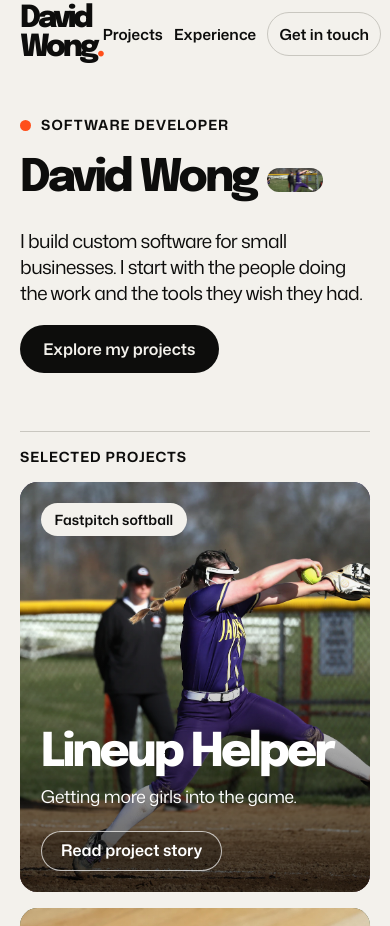
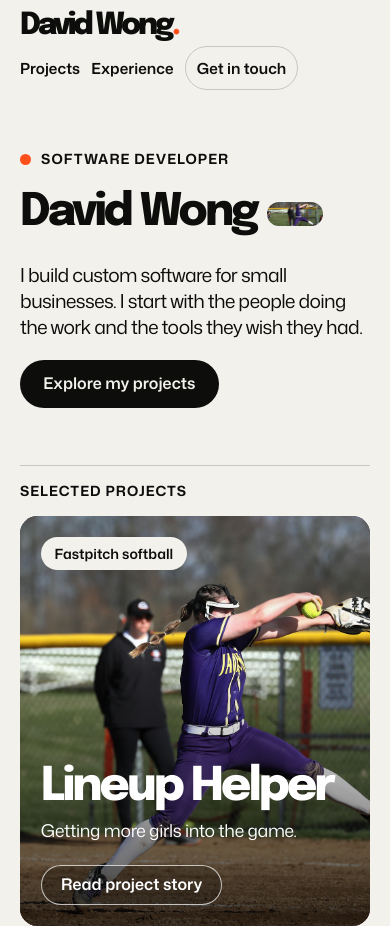
Before and after one commit to da-vid/Portfolio, an Astro site: page / in a window 390 px wide. Shown: the top 926 px of the page. Built offline with nearby package versions, Linux system fonts and the light colour scheme; Astro itself is replaced by a stand-in of ours.

Commit message:
Fit the full wordmark on narrow screens and document preview releases

```diff
--- a/src/styles/site.css
+++ b/src/styles/site.css
@@ -179,6 +179,9 @@ figcaption { color: #54534e; font-size: .95rem; margin-top: .75rem; }
   .stack-inner { height: clamp(22rem, 105vw, 32rem); }
   .stack-card:first-of-type .card-image { object-position: 58% center; }
 }
+@media (max-width: 26rem) {
+  .site-header { flex-wrap: wrap; gap: .35rem 1rem; padding-block: .75rem; }
+}
 @media (max-width: 23rem) {
   .site-header { padding-inline: .75rem; }
   nav { gap: .5rem; font-size: .875rem; }
```
Also changed, not shown: README.md.
